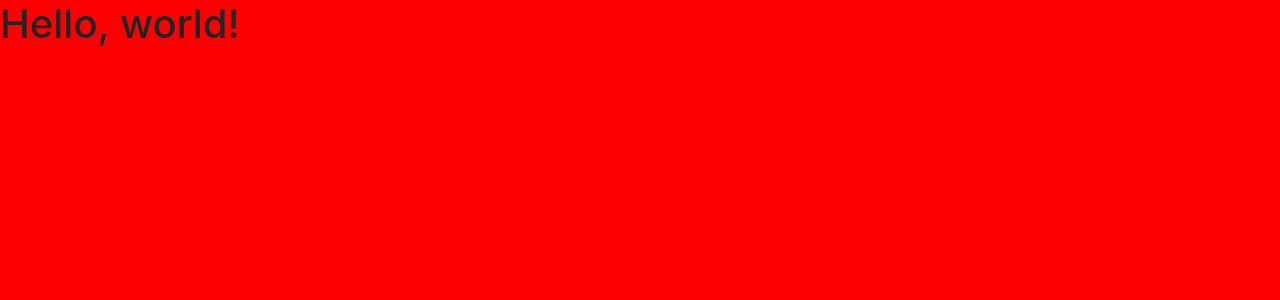
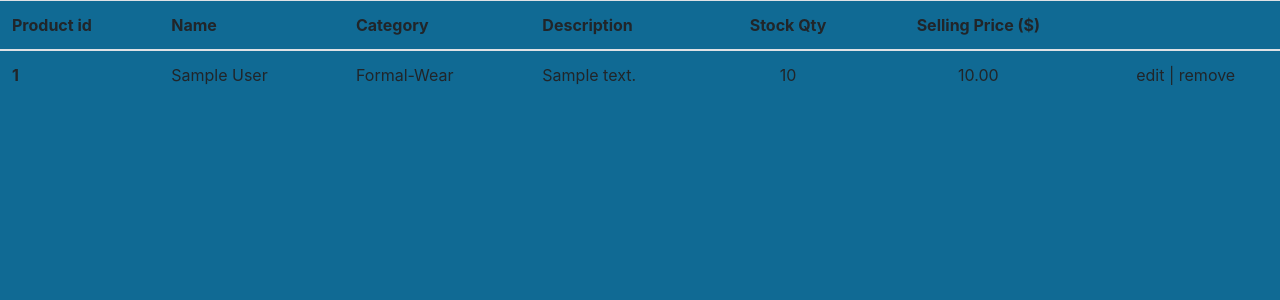
Before and after one commit to Code-Institute-Submissions/project4-7, a Django app: page /user/ in a window 1280 px wide. Shown: the top 300 px of the page. Run offline with Django 3.2, Linux system fonts and the light colour scheme; tables that the repository leaves empty hold one stand-in row (values such as "Sample post").

Commit message:
display database products in html page

```diff
--- a/EW_user_admin/templates/user_info.template.html
+++ b/EW_user_admin/templates/user_info.template.html
@@ -1 +1,32 @@
 {% extends 'base.template.html' %}
+
+{% block content %}
+<section>
+	<table class="table">
+		<thead>
+			<tr>
+				<th scope="col">Product id</th>
+				<th scope="col">Name</th>
+				<th scope="col">Category</th>
+				<th scope="col">Description</th>
+				<th scope="col" class="text-center">Stock Qty</th>
+				<th scope="col" class="text-center">Selling Price ($)</th>
+                <th></th>
+			</tr>
+		</thead>
+		<tbody>
+            {% for item in products %}
+			<tr>
+				<th scope="row">{{item.id}}</th>
+				<td>{{item.name}}</td>
+				<td>{{item.category}}</td>
+				<td>{{item.description}}</td>
+                <td class="text-center">{{item.stock_qty}}</td>
+                <td class="text-center">{{item.price}}</td>
+                <td class="text-center">edit | remove</td>
+			</tr>
+            {% endfor %}
+		</tbody>
+	</table>
+</section>
+{% endblock %}
--- a/EW_user_admin/views.py
+++ b/EW_user_admin/views.py
@@ -1,5 +1,9 @@
 from django.shortcuts import render, HttpResponse
+from .models import Product
 
 # Create your views here.
 def user_info (request):
-    return render (request, 'user_info.template.html')
+    products = Product.objects.all()
+    return render (request, 'user_info.template.html', {
+        'products' : products
+    })
--- a/static/style.css
+++ b/static/style.css
@@ -1,3 +1,3 @@
 body{
-    background : red;
+    background : rgb(16, 106, 148);
 }
```
